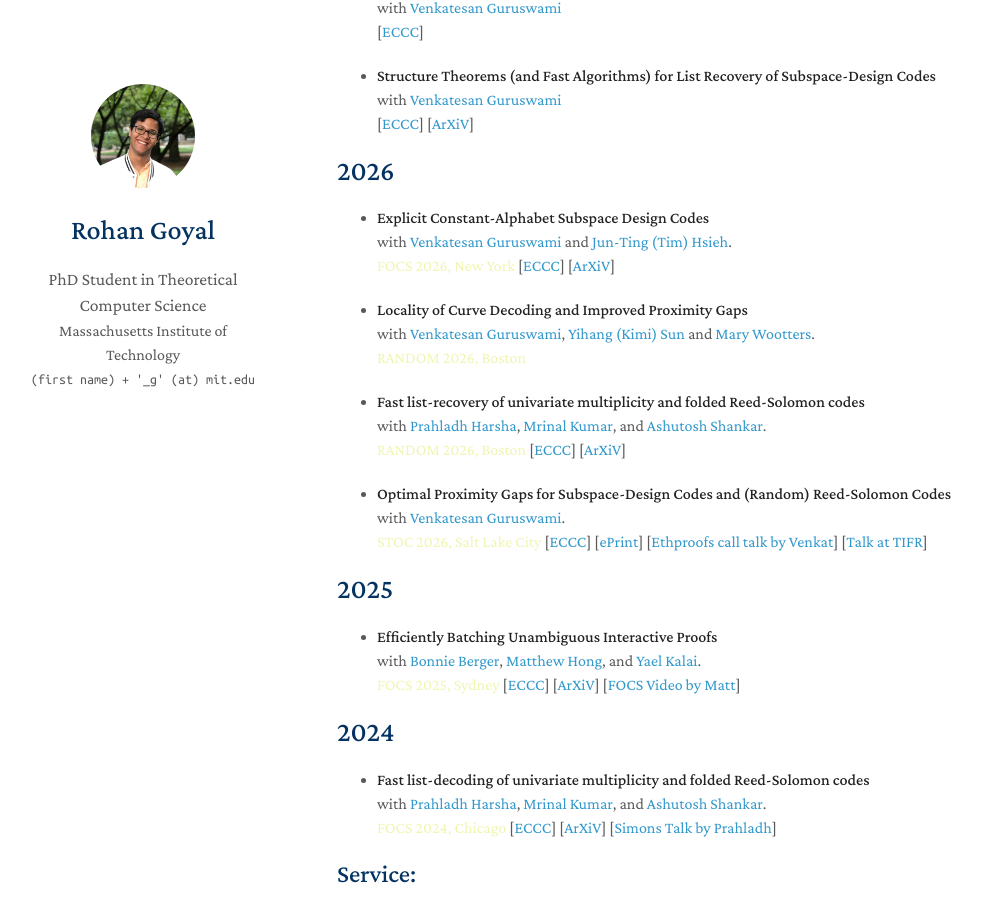
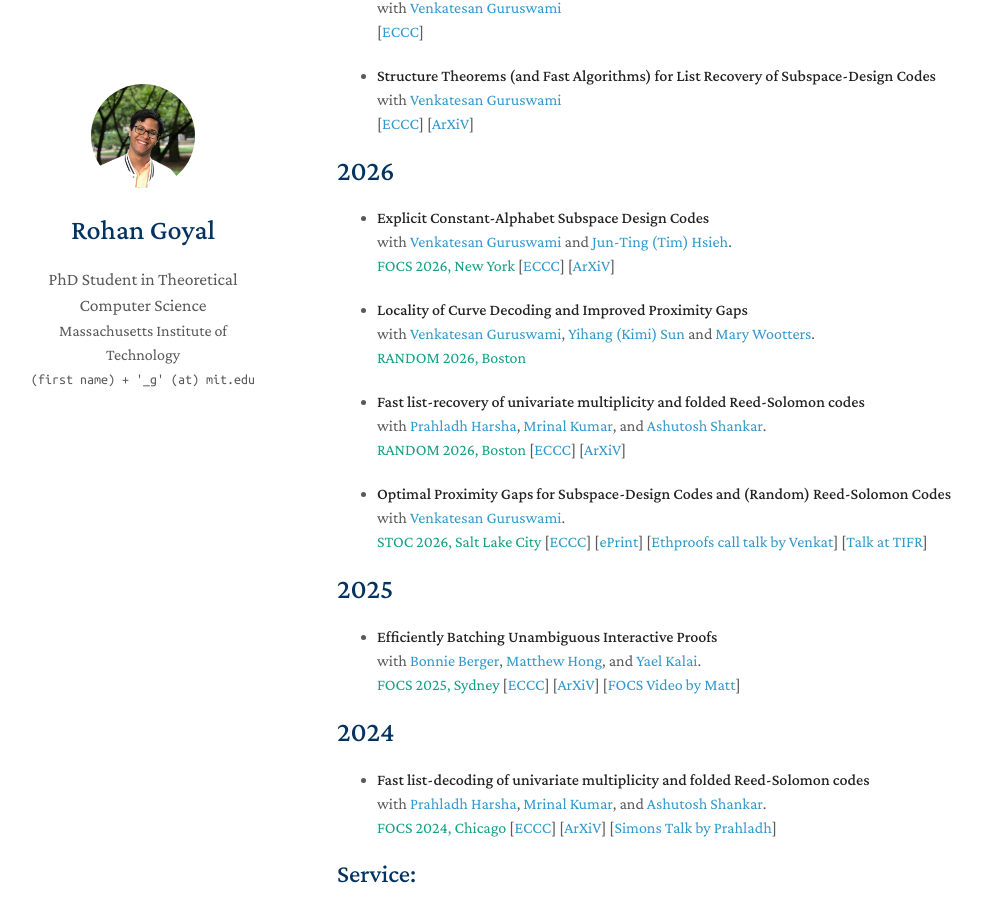
Before and after one commit to goyal-rohan/goyal-rohan.github.io, a Jekyll site: the page built from index.md, in a window 1280 px wide and 900 px high, scrolled down 617 px. Shown: the whole window, without its empty margins (133-1114 px from the left). Built offline with Jekyll 4.4.1, drawn with Linux system fonts in a browser that asks for light colours; nearby versions of some CDN libraries; a style sheet for code colours, icons or effects is not loaded; our own code applies the rules of GitHub Pages for plain Markdown files.

Commit message:
color change?

```diff
--- a/index.md
+++ b/index.md
@@ -31,33 +31,33 @@ with [Venkatesan Guruswami](https://people.eecs.berkeley.edu/~venkatg/)
 
 - **Explicit Constant-Alphabet Subspace Design Codes**
 with [Venkatesan Guruswami](https://people.eecs.berkeley.edu/~venkatg/) and [Jun-Ting (Tim) Hsieh](https://jthsieh.github.io/).
-<span style="color:#F1F5B3">FOCS 2026, New York</span>
+<span style="color:#16a085">FOCS 2026, New York</span>
 [[ECCC](https://eccc.weizmann.ac.il/report/2026/057/)] [[ArXiV](https://arxiv.org/abs/2604.15218v1)]
 
 - **Locality of Curve Decoding and Improved Proximity Gaps**
 with [Venkatesan Guruswami](https://people.eecs.berkeley.edu/~venkatg/), [Yihang (Kimi) Sun](https://scholar.google.com/citations?user=ZMNZ7x8AAAAJ&hl=en) and [Mary Wootters](https://sites.google.com/site/marywootters/).
-<span style="color:#F1F5B3">RANDOM 2026, Boston</span>
+<span style="color:#16a085">RANDOM 2026, Boston</span>
 
 - **Fast list-recovery of univariate multiplicity and folded Reed-Solomon codes**
 with [Prahladh Harsha](https://www.tcs.tifr.res.in/~prahladh/), [Mrinal Kumar](https://mrinalkr.bitbucket.io/), and [Ashutosh Shankar](https://sites.google.com/view/ashutoshs/home).
-<span style="color:#F1F5B3">RANDOM 2026, Boston</span>
+<span style="color:#16a085">RANDOM 2026, Boston</span>
 [[ECCC](https://eccc.weizmann.ac.il/report/2025/194/)] [[ArXiV](https://arxiv.org/abs/2512.00248)]
 
 - **Optimal Proximity Gaps for Subspace-Design Codes and (Random) Reed-Solomon Codes**
 with [Venkatesan Guruswami](https://people.eecs.berkeley.edu/~venkatg/).
-<span style="color:#F1F5B3">STOC 2026, Salt Lake City</span> [[ECCC](https://eccc.weizmann.ac.il/report/2025/166/)]  [[ePrint](https://eprint.iacr.org/2025/2054)]  [[Ethproofs call talk by Venkat](https://youtu.be/Dm-SaFFZS48?si=audrU4EMkOR9nrOE&t=6975)] [[Talk at TIFR](https://www.youtube.com/live/17KJo9eIsDc?si=rM_iyOcVxeGwDF9f)]
+<span style="color:#16a085">STOC 2026, Salt Lake City</span> [[ECCC](https://eccc.weizmann.ac.il/report/2025/166/)]  [[ePrint](https://eprint.iacr.org/2025/2054)]  [[Ethproofs call talk by Venkat](https://youtu.be/Dm-SaFFZS48?si=audrU4EMkOR9nrOE&t=6975)] [[Talk at TIFR](https://www.youtube.com/live/17KJo9eIsDc?si=rM_iyOcVxeGwDF9f)]
 
 # 2025
 
 - **Efficiently Batching Unambiguous Interactive Proofs**
   with [Bonnie Berger](https://people.csail.mit.edu/bab/), [Matthew Hong](https://people.csail.mit.edu/matth/), and [Yael Kalai](https://www.eecs.mit.edu/people/yael-kalai/).
-  <span style="color:#F1F5B3">FOCS 2025, Sydney</span> [[ECCC](https://eccc.weizmann.ac.il/report/2025/159/)] [[ArXiV](https://arxiv.org/abs/2510.19075)]  [[FOCS Video by Matt](https://youtu.be/cN4whoNd-kM?si=uYMrfqrPOXgGycln)]
+  <span style="color:#16a085">FOCS 2025, Sydney</span> [[ECCC](https://eccc.weizmann.ac.il/report/2025/159/)] [[ArXiV](https://arxiv.org/abs/2510.19075)]  [[FOCS Video by Matt](https://youtu.be/cN4whoNd-kM?si=uYMrfqrPOXgGycln)]
 
 # 2024
 
 - **Fast list-decoding of univariate multiplicity and folded Reed-Solomon codes**
 with [Prahladh Harsha](https://www.tcs.tifr.res.in/~prahladh/), [Mrinal Kumar](https://mrinalkr.bitbucket.io/), and [Ashutosh Shankar](https://sites.google.com/view/ashutoshs/home).
-<span style="color:#F1F5B3">FOCS 2024, Chicago</span> [[ECCC](https://eccc.weizmann.ac.il/report/2023/185/)] [[ArXiV](https://arxiv.org/abs/2311.17841)] [[Simons Talk by Prahladh](https://www.youtube.com/live/t3AdyuYaPzI?si=Yalpe2fbju6czVSb)]
+<span style="color:#16a085">FOCS 2024, Chicago</span> [[ECCC](https://eccc.weizmann.ac.il/report/2023/185/)] [[ArXiV](https://arxiv.org/abs/2311.17841)] [[Simons Talk by Prahladh](https://www.youtube.com/live/t3AdyuYaPzI?si=Yalpe2fbju6czVSb)]
 
 
 ## Service:
```
